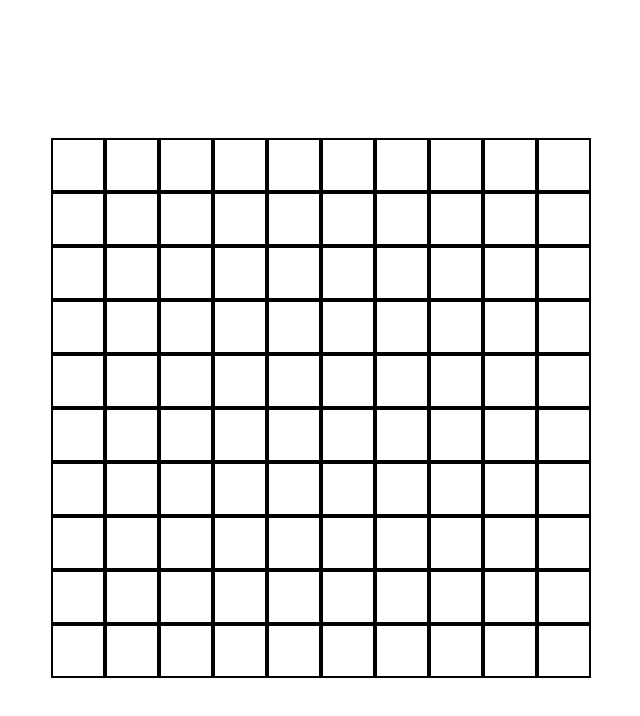
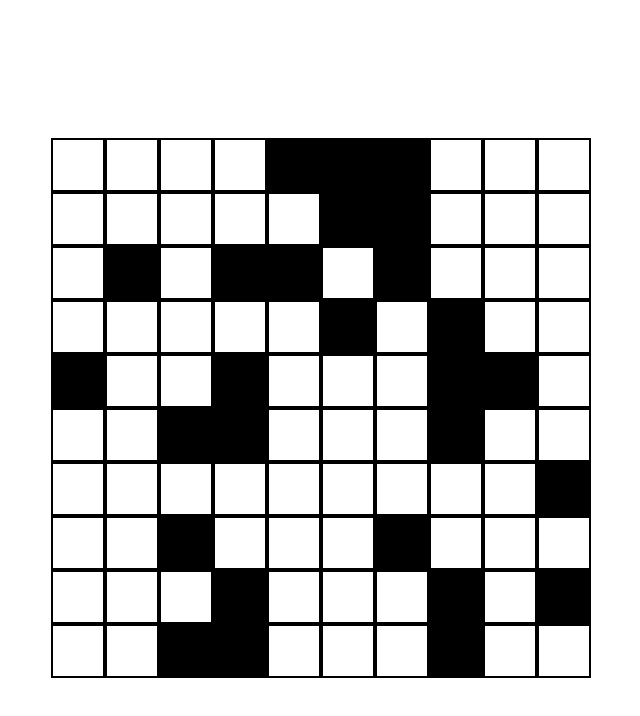
Before and after one commit to taine-rasmussen/minesweeper-clone, a React (Create React App) app: page / in a window 1280 px wide. Shown: the top 716 px of the page, without its empty margins (322-962 px from the left). Built offline with nearby package versions, Linux system fonts and the light colour scheme; the HTML template or start-up script is replaced by a standard one.

Commit message:
place random bombs on grid

```diff
--- a/src/Gameboard.jsx
+++ b/src/Gameboard.jsx
@@ -6,22 +6,12 @@ const Gameboard = () => {
   const [gameboard, setGameboard] = useState([])
   const rows = 10
   const cols = 10
-  const bombs = 20
+  const bombs = 30
 
   const createGameboard = (row, col, bombs) => {
     let game = []
     let bombCount = 0;
-
-    for (let row = 0; row < rows; row++) {
-      for (let col = 0; col < cols; col++) {
-        game.push({
-          value: 0,
-          hidden: true,
-          position: [row, col],
-          neighbours: []
-        })
-      }
-    };
+    let bombPositions = []
 
     while (bombCount < bombs) {
       let randomPos = Math.floor(Math.random() * row * col)
@@ -32,12 +22,31 @@ const Gameboard = () => {
       } else {
         bombPos = randomPos.toString().split("").map(Number)
       }
-      console.log(bombPos)
+      bombPositions.push(bombPos)
       bombCount++
     }
 
+    for (let row = 0; row < rows; row++) {
+      for (let col = 0; col < cols; col++) {
+
+        let isBomb;
+        bombPositions.map((pos) => {
+          if (JSON.stringify(pos) === JSON.stringify([row, col])) {
+            return isBomb = true
+          };
+        })
+
+        game.push({
+          value: isBomb ? 1 : 0,
+          hidden: true,
+          position: [row, col],
+          neighbours: []
+        })
+      }
+    };
 
     setGameboard(game)
+    console.log(bombPositions)
   };
 
   useEffect(
@@ -53,16 +62,21 @@ const Gameboard = () => {
   return (
     <div className='gameboard'>
       {gameboard.map((cell, i) => {
+
+        const isBomb = cell.value === 1
+
+        console.log(isBomb)
+
         return (
           <div
             key={`${cell.position[0]} - ${i}`}
             onClick={() => handleClick(cell)}
-            className='cell'
+            className={`cell ${isBomb ? `bomb` : ``}`}
           >
           </div>
         )
       })}
-    </div>
+    </div >
   )
 }
 
--- a/src/game.css
+++ b/src/game.css
@@ -9,3 +9,7 @@
   height: 50px;
   width: 50px;
 }
+
+.bomb {
+  background-color: #000;
+}
```
